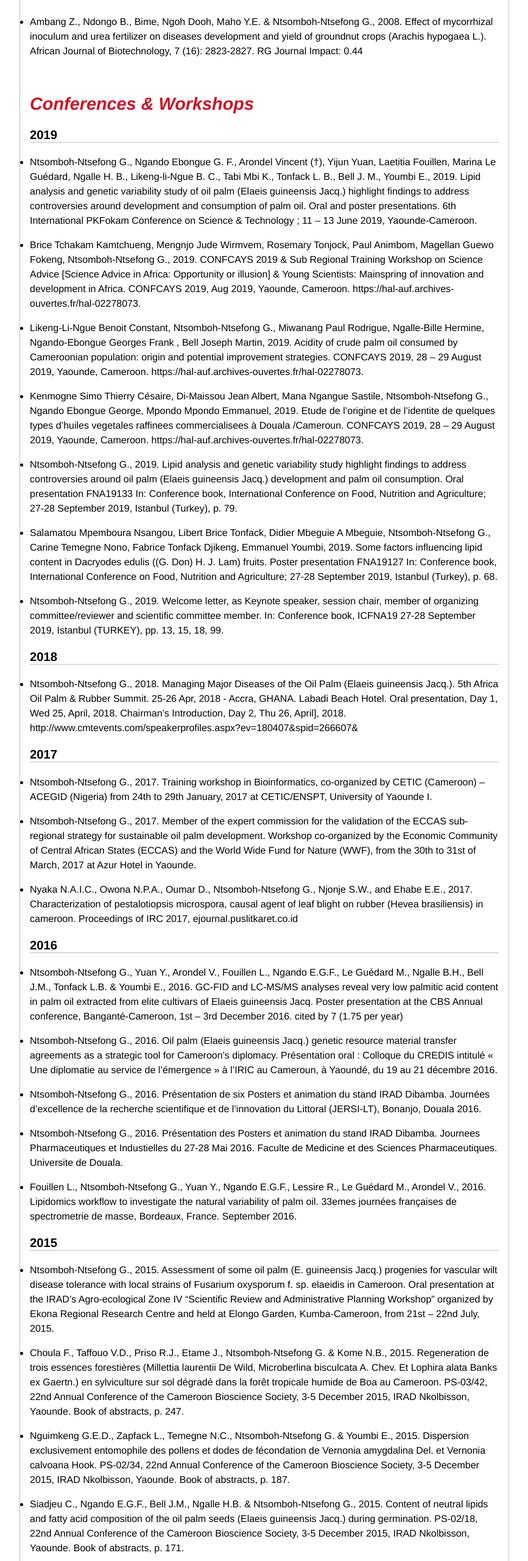
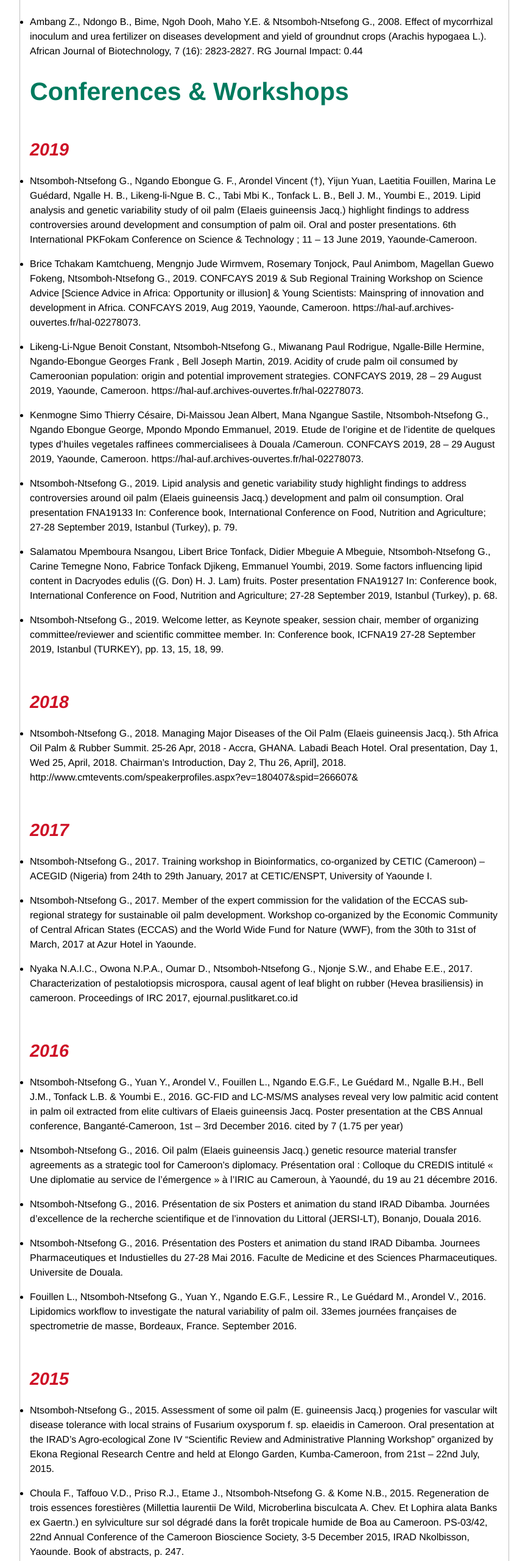
Before and after one commit to GodswillNN/GodswillNN.github.io, a plain HTML site: page index.html in a window 1280 px wide. Shown: the part 8400-10960 px from the top of the page at 61% size, without its empty margins (412-1279 px from the left). Drawn offline with Linux system fonts and the light colour scheme.

Commit message:
conferences headings updated

```diff
--- a/index.html
+++ b/index.html
@@ -475,8 +475,8 @@
       <article>
 
 
-        <h2>Conferences & Workshops</h2>
-        <h3>2019</h3>
+        <h1>Conferences & Workshops</h1>
+        <h2>2019</h2>
         <ul>
           <li>Ntsomboh-Ntsefong G., Ngando Ebongue G. F., Arondel Vincent (†),
             Yijun Yuan, Laetitia Fouillen, Marina Le
@@ -540,7 +540,7 @@
             (TURKEY), pp. 13, 15, 18, 99.</li>
         </ul>
 
-        <h3>2018</h3>
+        <h2>2018</h2>
         <ul>
           <li>Ntsomboh-Ntsefong G., 2018. Managing Major Diseases of the Oil
             Palm (Elaeis guineensis Jacq.). 5th Africa Oil
@@ -552,7 +552,7 @@
         </ul>
 
 
-        <h3>2017</h3>
+        <h2>2017</h2>
         <ul>
           <li>Ntsomboh-Ntsefong G., 2017. Training workshop in Bioinformatics,
             co-organized by CETIC (Cameroon) – ACEGID
@@ -575,7 +575,7 @@
             cameroon. Proceedings of IRC 2017, ejournal.puslitkaret.co.id</li>
         </ul>
 
-        <h3>2016</h3>
+        <h2>2016</h2>
         <ul>
           <li>Ntsomboh-Ntsefong G., Yuan Y., Arondel V., Fouillen L., Ngando
             E.G.F., Le Guédard M., Ngalle B.H., Bell J.M.,
@@ -609,7 +609,8 @@
             oil. 33emes journées françaises de
             spectrometrie de masse, Bordeaux, France. September 2016.</li>
         </ul>
-        <h3>2015</h3>
+
+        <h2>2015</h2>
         <ul>
           <li>Ntsomboh-Ntsefong G., 2015. Assessment of some oil palm (E.
             guineensis Jacq.) progenies for vascular wilt
@@ -662,7 +663,8 @@
             Cameroon Bioscience Society, 3-5 December 2015,
             IRAD Nkolbisson, Yaounde. Book of abstracts, p. 132.</li>
         </ul>
-        <h3>2013</h3>
+
+        <h2>2013</h2>
         <ul>
           <li>Ntsomboh-Ntsefong G., 2013. Promotion de l’utilisation du
             matériel
@@ -696,7 +698,8 @@
             1019
             770219) : 26-28.</li>
         </ul>
-        <h3>2011</h3>
+
+        <h2>2011</h2>
         <ul>
           <li>Ntsomboh-Ntsefong G., Ngando Ebongue G. F., Koona P., Bell J.
             M.,
@@ -711,7 +714,7 @@
             December 1st-03rd 2011.</li>
         </ul>
 
-        <h3>2007</h3>
+        <h2>2007</h2>
         <ul>
           <li>Ntsomboh-Ntsefong G., 2007. Fruit Status of the Oil Palm (Elaeis
             guineensis Jacq. var. pisifera) in Controlled
```
